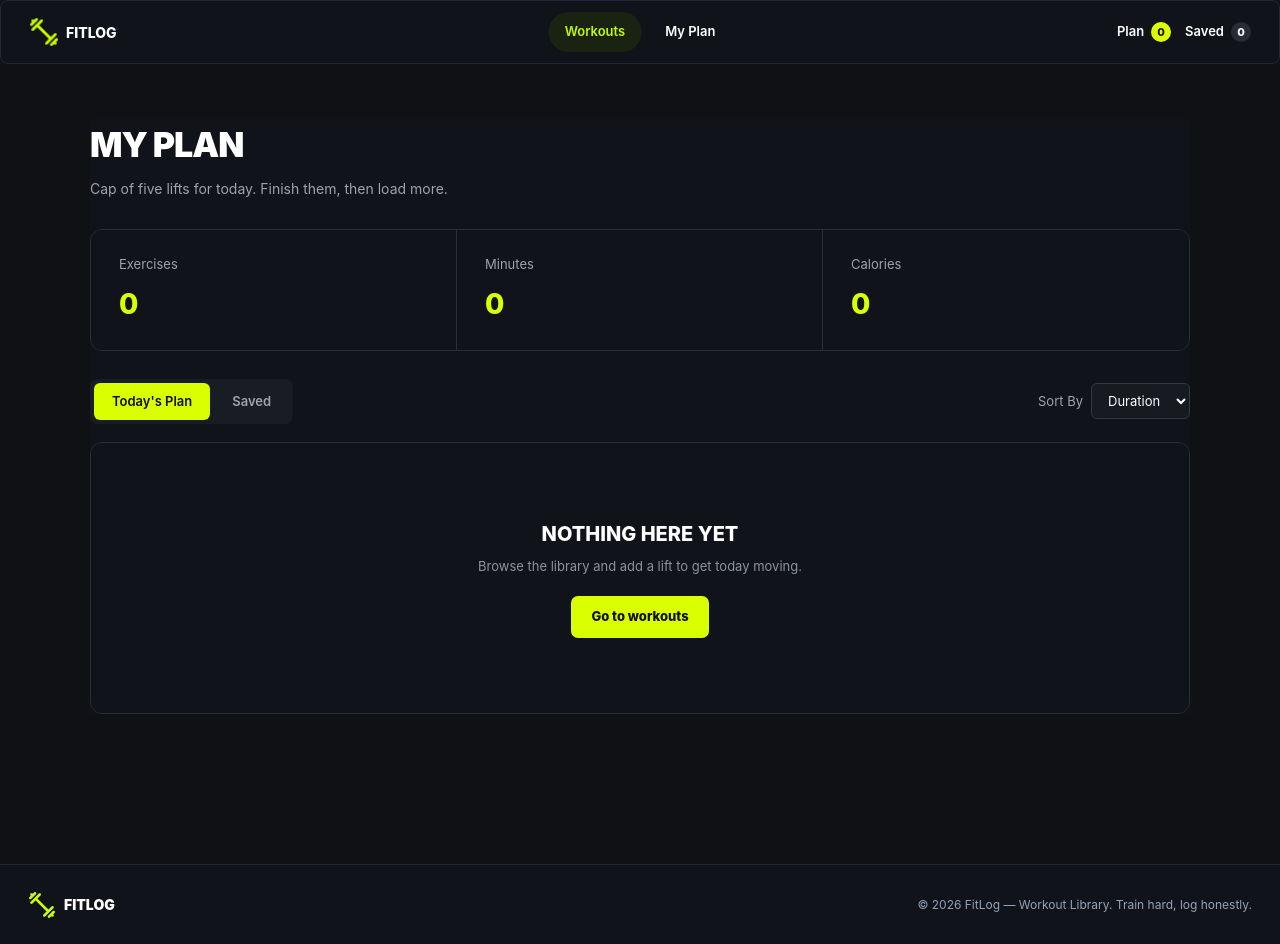
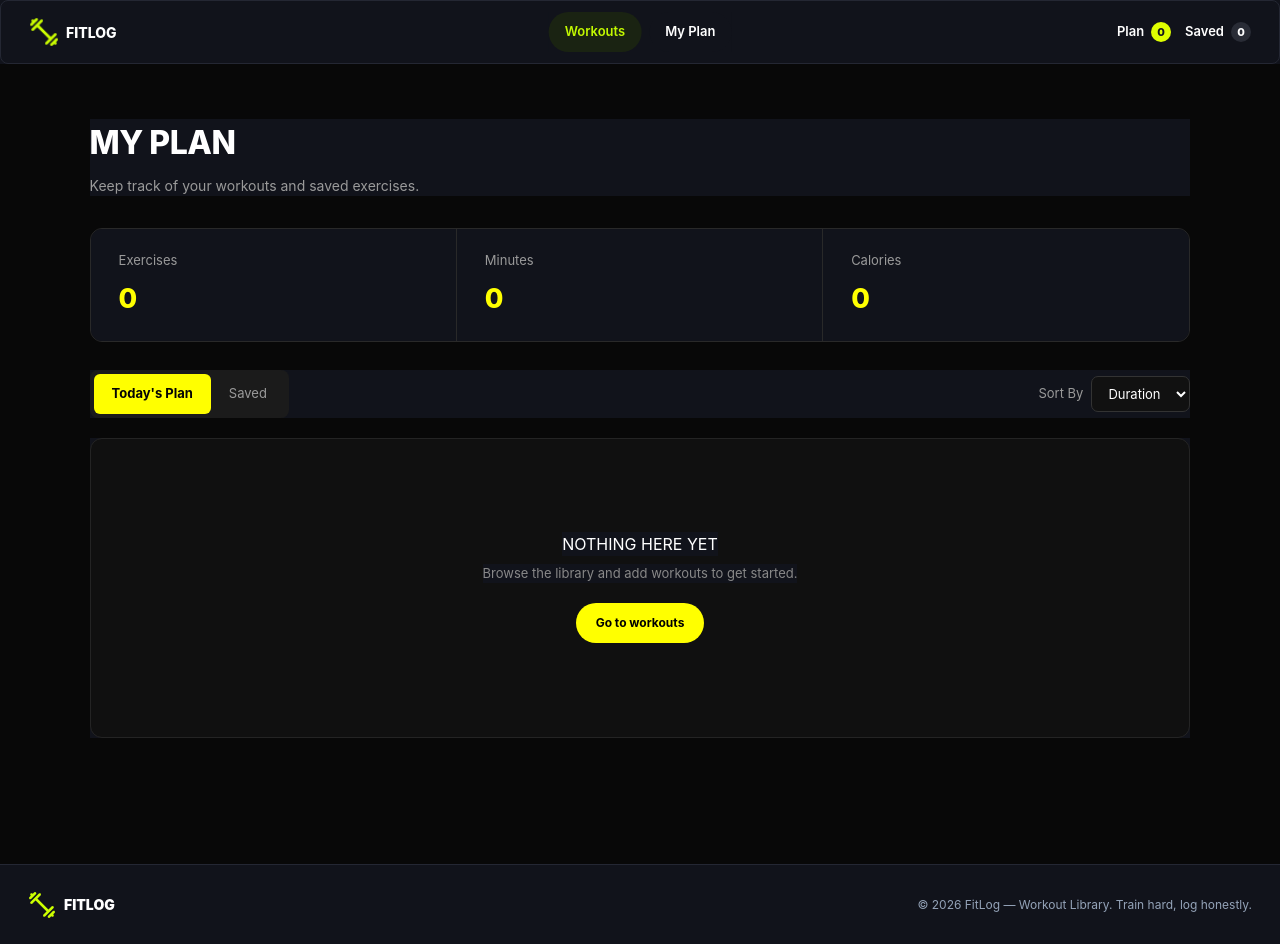
Before and after one commit to jannatulrahman2002/workout-app, a Next.js app: page /my-plan in a window 1280 px wide. Built offline with nearby package versions, Linux system fonts and the light colour scheme.

Commit message:
app page updated

```diff
--- /dev/null
+++ b/app/components/WorkoutContext.tsx
@@ -0,0 +1,101 @@
+"use client";
+
+import { createContext, useContext, useEffect, useState } from "react";
+
+type WorkoutContextType = {
+  planIds: number[];
+  savedIds: number[];
+  addToPlan: (id: number) => void;
+  removeFromPlan: (id: number) => void;
+  toggleSaved: (id: number) => void;
+};
+
+const WorkoutContext = createContext<WorkoutContextType | undefined>(
+  undefined
+);
+
+export function WorkoutProvider({
+  children,
+}: {
+  children: React.ReactNode;
+}) {
+  const [planIds, setPlanIds] = useState<number[]>([]);
+  const [savedIds, setSavedIds] = useState<number[]>([]);
+
+  // Load saved data
+  useEffect(() => {
+    const storedPlanIds = localStorage.getItem("planIds");
+    const storedSavedIds = localStorage.getItem("savedIds");
+
+    if (storedPlanIds) {
+      setPlanIds(JSON.parse(storedPlanIds));
+    }
+
+    if (storedSavedIds) {
+      setSavedIds(JSON.parse(storedSavedIds));
+    }
+  }, []);
+
+  // Add workout to today's plan
+  const addToPlan = (id: number) => {
+    setPlanIds((prev) => {
+      if (prev.includes(id)) {
+        return prev;
+      }
+
+      const updated = [...prev, id];
+
+      localStorage.setItem("planIds", JSON.stringify(updated));
+
+      return updated;
+    });
+  };
+
+  // Remove workout from today's plan
+  const removeFromPlan = (id: number) => {
+    setPlanIds((prev) => {
+      const updated = prev.filter((item) => item !== id);
+
+      localStorage.setItem("planIds", JSON.stringify(updated));
+
+      return updated;
+    });
+  };
+
+  // Save / unsave workout
+  const toggleSaved = (id: number) => {
+    setSavedIds((prev) => {
+      const updated = prev.includes(id)
+        ? prev.filter((item) => item !== id)
+        : [...prev, id];
+
+      localStorage.setItem("savedIds", JSON.stringify(updated));
+
+      return updated;
+    });
+  };
+
+  return (
+    <WorkoutContext.Provider
+      value={{
+        planIds,
+        savedIds,
+        addToPlan,
+        removeFromPlan,
+        toggleSaved,
+      }}
+    >
+      {children}
+    </WorkoutContext.Provider>
+  );
+}
+
+export function useWorkout() {
+  const context = useContext(WorkoutContext);
+
+  if (!context) {
+    throw new Error("useWorkout must be used inside WorkoutProvider");
+  }
+
+  return context;
+}
--- a/app/globals.css
+++ b/app/globals.css
@@ -43,7 +43,7 @@
   object-fit: contain;
 }
 .logo-text {
-  color: #fffffff;
+  color: #ffffff;
   font-size : 14px;
   font-weight :800
 
--- a/app/my-plan/page.module.css
+++ b/app/my-plan/page.module.css
@@ -1,290 +1,328 @@
 .page {
   min-height: 100vh;
-  background: #0f1115;
-  color: white;
-  padding: 55px 20px 70px;
-}
-
-.container {
-  width: 100%;
-  max-width: 1100px;
-  margin: 0 auto;
+  background: #080808;
+  color: #ffffff;
+  padding: 55px 7% 80px;
 }
 
 /* HEADER */
 
 .header {
-  margin-bottom: 30px;
+  margin-bottom: 32px;
 }
 
 .header h1 {
-  font-size: 34px;
-  font-weight: 900;
-  margin: 0 0 8px;
-  letter-spacing: -1px;
+  margin: 0;
+  font-size: 32px;
+  font-weight: 800;
+  letter-spacing: -0.5px;
 }
 
 .header p {
-  color: #a1a1aa;
+  margin-top: 8px;
+  color: #9a9a9a;
   font-size: 14px;
-  margin: 0;
 }
 
-/* METRICS */
+/* STATS */
 
-.metrics {
+.stats {
   display: grid;
   grid-template-columns: repeat(3, 1fr);
-  border: 1px solid #292d35;
+  border: 1px solid #292929;
   border-radius: 12px;
   overflow: hidden;
   margin-bottom: 28px;
-  background: #15181e;
+  background: #111111;
 }
 
-.metricCard {
-  min-height: 105px;
-  padding: 25px 28px;
-  border-right: 1px solid #292d35;
-  display: flex;
-  flex-direction: column;
-  justify-content: center;
+.statBox {
+  padding: 22px 28px;
+  border-right: 1px solid #292929;
 }
 
-.metricCard:last-child {
+.statBox:last-child {
   border-right: none;
 }
 
-.metricCard span {
-  color: #a1a1aa;
+.statBox span {
+  display: block;
+  color: #9a9a9a;
   font-size: 13px;
   margin-bottom: 8px;
 }
 
-.metricCard strong {
-  font-size: 28px;
-  color: #d9ff00;
+.statBox strong {
+  display: block;
+  color: #ffff00;
+  font-size: 27px;
   font-weight: 800;
 }
 
-/* TAB AREA */
+/* TOOLBAR */
 
-.tabArea {
+.toolbar {
   display: flex;
+  align-items: center;
   justify-content: space-between;
-  align-items: center;
-  margin-bottom: 18px;
+  margin-bottom: 20px;
 }
 
 .tabs {
   display: flex;
-  gap: 4px;
-  background: #191c22;
+  background: #1b1b1b;
+  border-radius: 8px;
   padding: 4px;
-  border-radius: 8px;
 }
 
 .tab,
 .activeTab {
   border: none;
-  padding: 9px 18px;
+  padding: 10px 18px;
   border-radius: 6px;
+  background: transparent;
+  color: #9a9a9a;
+  font-size: 13px;
   cursor: pointer;
-  font-size: 13px;
-  font-weight: 600;
-}
-
-.tab {
-  background: transparent;
-  color: #a1a1aa;
 }
 
 .activeTab {
-  background: #d9ff00;
-  color: #101010;
+  background: #ffff00;
+  color: #050505;
+  font-weight: 700;
 }
-
-/* SORT */
 
 .sort {
   display: flex;
   align-items: center;
   gap: 8px;
-  color: #a1a1aa;
+  color: #999999;
   font-size: 13px;
 }
 
 .sort select {
-  background: #171a20;
+  background: #111111;
   color: white;
-  border: 1px solid #343841;
+  border: 1px solid #333333;
   padding: 8px 12px;
-  border-radius: 6px;
+  border-radius: 7px;
   outline: none;
 }
 
 /* WORKOUT LIST */
 
 .workoutList {
-  border: 1px solid #292d35;
+  display: flex;
+  flex-direction: column;
+  gap: 12px;
+}
+
+/* CARD */
+
+.card {
+  display: flex;
+  align-items: center;
+  gap: 18px;
+  min-height: 105px;
+  padding: 14px;
+  background: #111111;
+  border: 1px solid #292929;
   border-radius: 12px;
+  transition: 0.2s ease;
+}
+
+.card:hover {
+  border-color: #484848;
+  transform: translateY(-1px);
+}
+
+.completed {
+  opacity: 0.65;
+}
+
+/* IMAGE */
+
+.imageBox {
+  width: 105px;
+  height: 76px;
+  flex-shrink: 0;
+  border-radius: 8px;
   overflow: hidden;
-  background: #13161b;
+  background: #222222;
+}
+
+.imageBox img {
+  width: 100%;
+  height: 100%;
+  object-fit: cover;
+  display: block;
+}
+
+/* INFO */
+
+.info {
+  flex: 1;
+  min-width: 0;
+}
+
+.info h3 {
+  margin: 0 0 5px;
+  font-size: 15px;
+  font-weight: 750;
+  text-transform: uppercase;
+}
+
+.category {
+  margin: 0 0 9px;
+  color: #8c8c8c;
+  font-size: 12px;
+}
+
+.meta {
+  display: flex;
+  gap: 13px;
+  color: #a5a5a5;
+  font-size: 11px;
+}
+
+.meta span {
+  white-space: nowrap;
+}
+
+/* ACTIONS */
+
+.actions {
+  display: flex;
+  align-items: center;
+  gap: 9px;
+  flex-shrink: 0;
+}
+
+.detailsButton {
+  text-decoration: none;
+  color: white;
+  border: 1px solid #555555;
+  border-radius: 20px;
+  padding: 9px 17px;
+  font-size: 11px;
+  transition: 0.2s;
+}
+
+.detailsButton:hover {
+  border-color: white;
+}
+
+.markButton,
+.doneButton {
+  border: none;
+  border-radius: 20px;
+  padding: 10px 17px;
+  background: #ffff00;
+  color: #050505;
+  font-size: 11px;
+  font-weight: 700;
+  cursor: pointer;
+}
+
+.doneButton {
+  background: #bdbd00;
+}
+
+.removeButton {
+  width: 28px;
+  height: 28px;
+  border: none;
+  background: transparent;
+  color: #999999;
+  font-size: 22px;
+  cursor: pointer;
+  line-height: 1;
+}
+
+.removeButton:hover {
+  color: white;
 }
 
 /* EMPTY */
 
-.emptyState {
-  min-height: 270px;
+.empty {
+  min-height: 300px;
   display: flex;
+  flex-direction: column;
+  justify-content: center;
   align-items: center;
-  justify-content: center;
-  flex-direction: column;
   text-align: center;
-  padding: 40px 20px;
+  border: 1px solid #242424;
+  border-radius: 12px;
+  background: #101010;
 }
 
-.emptyState h2 {
-  font-size: 20px;
+.empty h2 {
   margin: 0 0 8px;
-  font-weight: 800;
-}
-
-.emptyState p {
-  color: #8d929c;
-  font-size: 13px;
-  margin: 0 0 20px;
-}
-
-.cta {
-  background: #d9ff00;
-  color: #111;
-  text-decoration: none;
-  padding: 11px 20px;
-  border-radius: 7px;
-  font-size: 13px;
-  font-weight: 800;
-}
-
-/* WORKOUT CARD */
-
-.workoutCard {
-  display: flex;
-  align-items: center;
-  gap: 18px;
-  padding: 18px;
-  border-bottom: 1px solid #292d35;
-}
-
-.workoutCard:last-child {
-  border-bottom: none;
-}
-
-.workoutCard img {
-  width: 90px;
-  height: 75px;
-  object-fit: cover;
-  border-radius: 8px;
-}
-
-.workoutInfo {
-  flex: 1;
-}
-
-.workoutInfo h3 {
-  margin: 0 0 6px;
   font-size: 16px;
 }
 
-.workoutInfo p {
-  color: #969ba5;
+.empty p {
+  margin: 0 0 20px;
+  color: #888888;
   font-size: 13px;
-  margin: 0 0 10px;
 }
 
-.stats {
-  display: flex;
-  gap: 15px;
-  color: #b7bbc2;
-  font-size: 12px;
-}
-
-.actions {
-  display: flex;
-  align-items: center;
-  gap: 8px;
-}
-
-.detailsBtn {
+.goButton {
   text-decoration: none;
-  color: #111;
-  background: #d9ff00;
-  padding: 9px 13px;
-  border-radius: 6px;
+  background: #ffff00;
+  color: #000000;
+  padding: 11px 20px;
+  border-radius: 20px;
   font-size: 12px;
   font-weight: 700;
 }
 
-.removeBtn {
-  width: 32px;
-  height: 32px;
-  border: 1px solid #393d45;
-  background: transparent;
-  color: #aaa;
-  border-radius: 6px;
-  cursor: pointer;
-  font-size: 20px;
-}
-
-.removeBtn:hover {
-  color: white;
-}
-
 /* TABLET */
 
-@media (max-width: 768px) {
+@media (max-width: 900px) {
   .page {
-    padding: 40px 16px 60px;
+    padding: 45px 5% 70px;
   }
 
-  .metrics {
-    grid-template-columns: 1fr;
+  .card {
+    flex-wrap: wrap;
   }
 
-  .metricCard {
-    border-right: none;
-    border-bottom: 1px solid #292d35;
-  }
-
-  .metricCard:last-child {
-    border-bottom: none;
-  }
-
-  .tabArea {
-    align-items: flex-start;
-    flex-direction: column;
-    gap: 15px;
-  }
-
-  .workoutCard {
-    align-items: flex-start;
+  .actions {
+    width: 100%;
+    justify-content: flex-end;
   }
 }
 
 /* MOBILE */
 
-@media (max-width: 550px) {
-  .header h1 {
-    font-size: 28px;
+@media (max-width: 600px) {
+  .page {
+    padding: 35px 18px 60px;
   }
 
-  .tabs {
-    width: 100%;
+  .header h1 {
+    font-size: 26px;
   }
 
-  .tab,
-  .activeTab {
-    flex: 1;
+  .stats {
+    grid-template-columns: 1fr;
+  }
+
+  .statBox {
+    border-right: none;
+    border-bottom: 1px solid #292929;
+  }
+
+  .statBox:last-child {
+    border-bottom: none;
+  }
+
+  .toolbar {
+    align-items: flex-start;
+    flex-direction: column;
+    gap: 15px;
   }
 
   .sort {
@@ -292,31 +330,34 @@
     justify-content: space-between;
   }
 
-  .workoutCard {
-    flex-wrap: wrap;
+  .card {
+    align-items: flex-start;
+    gap: 12px;
+    padding: 12px;
   }
 
-  .workoutCard img {
-    width: 75px;
-    height: 65px;
+  .imageBox {
+    width: 90px;
+    height: 70px;
   }
 
-  .workoutInfo {
-    width: calc(100% - 95px);
+  .info h3 {
+    font-size: 13px;
   }
 
-  .stats {
+  .meta {
     flex-wrap: wrap;
-    gap: 8px;
+    gap: 7px;
   }
 
   .actions {
+    justify-content: space-between;
     width: 100%;
-    margin-top: 8px;
   }
 
-  .detailsBtn {
-    flex: 1;
-    text-align: center;
+  .detailsButton,
+  .markButton,
+  .doneButton {
+    padding: 9px 12px;
   }
 }
--- a/app/my-plan/page.tsx
+++ b/app/my-plan/page.tsx
@@ -1,100 +1,116 @@
 "use client";
 
-import { useEffect, useState } from "react";
+import Link from "next/link";
+import { useMemo, useState } from "react";
+import { useWorkout } from "@/app/components/WorkoutContext";
+import workoutsData from "@/app/data.json";
 import styles from "./page.module.css";
 
 type Workout = {
   id: number;
   name: string;
+  category?: string;
   image: string;
-  equipment: string;
-  duration: number;
-  caloriesBurned: number;
-  rating: number;
+  duration?: number;
+  minutes?: number;
+  calories?: number;
+  rating?: number;
 };
 
+const workouts = workoutsData as Workout[];
+
 export default function MyPlan() {
+  const {
+    planIds,
+    savedIds,
+    removeFromPlan,
+    toggleSaved,
+  } = useWorkout();
+
   const [activeTab, setActiveTab] = useState<"plan" | "saved">("plan");
-  const [workouts, setWorkouts] = useState<Workout[]>([]);
-  const [savedWorkouts, setSavedWorkouts] = useState<Workout[]>([]);
+  const [doneIds, setDoneIds] = useState<number[]>([]);
 
-  useEffect(() => {
-    const plan = localStorage.getItem("todayPlan");
-    const saved = localStorage.getItem("savedWorkouts");
+  // Today's Plan
+  const todayWorkouts = useMemo(() => {
+    return workouts.filter((workout) =>
+      planIds.includes(workout.id)
+    );
+  }, [planIds]);
 
-    if (plan) {
-      setWorkouts(JSON.parse(plan));
-    }
+  // Saved
+  const savedWorkouts = useMemo(() => {
+    return workouts.filter((workout) =>
+      savedIds.includes(workout.id)
+    );
+  }, [savedIds]);
 
-    if (saved) {
-      setSavedWorkouts(JSON.parse(saved));
-    }
-  }, []);
+  // Which list will show
+  const displayedWorkouts =
+    activeTab === "plan" ? todayWorkouts : savedWorkouts;
 
-  const currentWorkouts =
-    activeTab === "plan" ? workouts : savedWorkouts;
-
-  const totalMinutes = currentWorkouts.reduce(
-    (total, workout) => total + workout.duration,
+  // Stats
+  const totalMinutes = displayedWorkouts.reduce(
+    (total, workout) =>
+      total + Number(workout.duration ?? workout.minutes ?? 0),
     0
   );
 
-  const totalCalories = currentWorkouts.reduce(
-    (total, workout) => total + workout.caloriesBurned,
+  const totalCalories = displayedWorkouts.reduce(
+    (total, workout) =>
+      total + Number(workout.calories ?? 0),
     0
   );
 
-  const removeWorkout = (id: number) => {
+  const markAsDone = (id: number) => {
+    setDoneIds((prev) =>
+      prev.includes(id)
+        ? prev.filter((item) => item !== id)
+        : [...prev, id]
+    );
+  };
+
+  const handleRemove = (id: number) => {
     if (activeTab === "plan") {
-      const updated = workouts.filter((workout) => workout.id !== id);
-
-      setWorkouts(updated);
-      localStorage.setItem("todayPlan", JSON.stringify(updated));
+      removeFromPlan(id);
     } else {
-      const updated = savedWorkouts.filter(
-        (workout) => workout.id !== id
-      );
-
-      setSavedWorkouts(updated);
-      localStorage.setItem("savedWorkouts", JSON.stringify(updated));
+      toggleSaved(id);
     }
   };
 
   return (
     <main className={styles.page}>
-      <div className={styles.container}>
 
       {/* HEADER */}
       <section className={styles.header}>
         <h1>MY PLAN</h1>
 
         <p>
-            Cap of five lifts for today. Finish them, then load more.
+          Keep track of your workouts and saved exercises.
         </p>
       </section>
 
-        {/* METRICS */}
-        <section className={styles.metrics}>
+      {/* STATS */}
+      <section className={styles.stats}>
 
-          <div className={styles.metricCard}>
+        <div className={styles.statBox}>
           <span>Exercises</span>
-            <strong>{workouts.length}</strong>
+          <strong>{displayedWorkouts.length}</strong>
         </div>
 
-          <div className={styles.metricCard}>
+        <div className={styles.statBox}>
           <span>Minutes</span>
           <strong>{totalMinutes}</strong>
         </div>
 
-          <div className={styles.metricCard}>
+        <div className={styles.statBox}>
           <span>Calories</span>
           <strong>{totalCalories}</strong>
         </div>
 
       </section>
 
-        {/* TABS */}
-        <div className={styles.tabArea}>
+      {/* TABS + SORT */}
+      <div className={styles.toolbar}>
 
         <div className={styles.tabs}>
 
@@ -122,14 +138,12 @@ export default function MyPlan() {
 
         </div>
 
-          {/* SORT */}
         <div className={styles.sort}>
           <span>Sort By</span>
-
-            <select>
-              <option>Duration</option>
-              <option>Calories</option>
-              <option>Rating</option>
+          <select defaultValue="duration">
+            <option value="duration">Duration</option>
+            <option value="calories">Calories</option>
+            <option value="rating">Rating</option>
           </select>
         </div>
 
@@ -138,72 +152,93 @@ export default function MyPlan() {
       {/* WORKOUT LIST */}
       <section className={styles.workoutList}>
 
-          {currentWorkouts.length === 0 ? (
-
-            <div className={styles.emptyState}>
+        {displayedWorkouts.length === 0 ? (
+          <div className={styles.empty}>
 
             <h2>NOTHING HERE YET</h2>
 
             <p>
-                Browse the library and add a lift to get today moving.
+              Browse the library and add workouts to get started.
             </p>
 
-              <a href="/" className={styles.cta}>
+            <Link href="/" className={styles.goButton}>
               Go to workouts
-              </a>
+            </Link>
 
           </div>
+        ) : (
+          displayedWorkouts.map((workout) => {
 
-          ) : (
+            const isDone = doneIds.includes(workout.id);
 
-            currentWorkouts.map((workout) => (
-
+            return (
               <div
+                className={`${styles.card} ${
+                  isDone ? styles.completed : ""
+                }`}
                 key={workout.id}
-                className={styles.workoutCard}
               >
 
+                {/* IMAGE */}
+                <div className={styles.imageBox}>
                   <img
                     src={workout.image}
                     alt={workout.name}
                   />
+                </div>
 
-                <div className={styles.workoutInfo}>
+                {/* INFO */}
+                <div className={styles.info}>
 
                   <h3>{workout.name}</h3>
 
-                  <p>{workout.equipment}</p>
+                  <p className={styles.category}>
+                    {workout.category || "Workout"}
+                  </p>
 
-                  <div className={styles.stats}>
+                  <div className={styles.meta}>
 
                     <span>
-                      ⏱ {workout.duration} min
+                      ◷ {workout.duration ?? workout.minutes ?? 0} min
                     </span>
 
                     <span>
-                      🔥 {workout.caloriesBurned} kcal
+                      🔥 {workout.calories ?? 0} kcal
                     </span>
 
                     <span>
-                      ★ {workout.rating}
+                      ★ {workout.rating ?? "4.5"}
                     </span>
 
                   </div>
 
                 </div>
 
+                {/* ACTIONS */}
                 <div className={styles.actions}>
 
-                  <a
+                  <Link
                     href={`/workout/${workout.id}`}
-                    className={styles.detailsBtn}
+                    className={styles.detailsButton}
                   >
                     View Details
-                  </a>
+                  </Link>
 
                   <button
-                    onClick={() => removeWorkout(workout.id)}
-                    className={styles.removeBtn}
+                    className={
+                      isDone
+                        ? styles.doneButton
+                        : styles.markButton
+                    }
+                    onClick={() => markAsDone(workout.id)}
+                  >
+                    {isDone ? "✓ Done" : "✓ Mark as Done"}
+                  </button>
+
+                  <button
+                    className={styles.removeButton}
+                    onClick={() => handleRemove(workout.id)}
+                    aria-label={`Remove ${workout.name}`}
                   >
                     ×
                   </button>
@@ -211,14 +246,12 @@ export default function MyPlan() {
                 </div>
 
               </div>
-
-            ))
-
+            );
+          })
         )}
 
       </section>
 
-      </div>
     </main>
   );
 }
```
Also changed, not shown: app/components/Navbar.tsx (+2 -6 lines), app/layout.tsx (+7 -4 lines), app/page.tsx (+10 -6 lines). Lines whose indentation alone changed are shown as unchanged.
